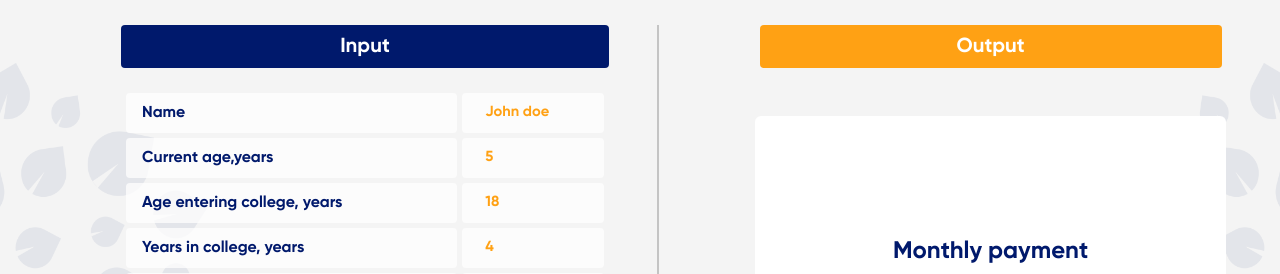
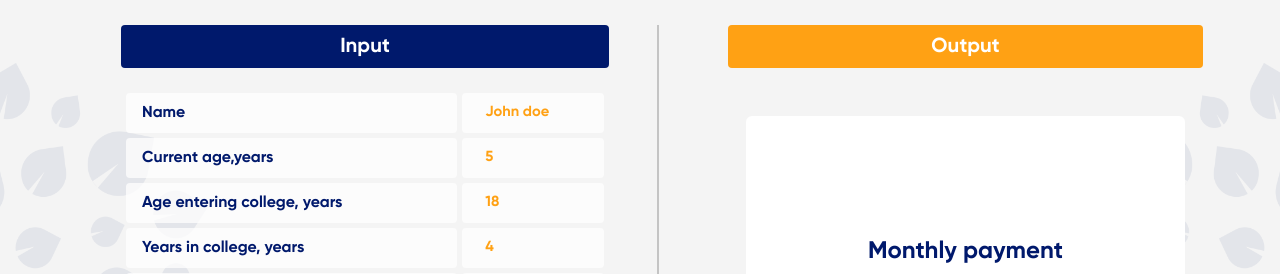
Before and after one commit to okay-head/Wealthsurance-files, a plain HTML site: page college_expenses_result.html in a window 1280 px wide. Shown: the part 186-460 px from the top of the page. Drawn offline with Linux system fonts and the light colour scheme.

Commit message:
made changes

```diff
--- a/college_expenses_result.html
+++ b/college_expenses_result.html
@@ -114,7 +114,7 @@
                <a href="#" class="red-btn re-calc-btn" id="re-calc">Re-calculate</a>
             </section>
 
-            <section class="output annuity-output">
+            <section class="output annuity-output college-output">
                <h4 class="output-header">Output</h4>
                <div class="result">
                   <p>Monthly payment</p>
@@ -184,6 +184,7 @@
    <!-- <script src="scripts/college_expenses.js"></script> -->
    <script>
       fadeInResult();
+      reEnter('college_expenses.html');
 // gotoPage(2);
    </script>
 </body>
--- a/scripts/fna.js
+++ b/scripts/fna.js
@@ -395,6 +395,8 @@ function reCalculate() {
    });
 }
 
+
+
 //____ Objects and collections
 
 let fna = {
--- a/scripts/refi.js
+++ b/scripts/refi.js
@@ -25,6 +25,7 @@ function animateTable(val){
    }
 }
 
+// ----------- ⬆ for ammortization table -----------
 
 //functions
 function pgLocalStorage() {
--- a/scripts/shared.js
+++ b/scripts/shared.js
@@ -24,7 +24,7 @@ function updateLoader(page, pages) {
       .text(text + "%");
 }
 
-$(".brand,.re-enter").on('click',() => {
+$(".brand").on('click',() => {
    window.open("index.html", "_self");
    // @change
 });
@@ -38,7 +38,11 @@ function fadeInResult() {
       })
    }
 
-
+function reEnter(page) {
+   $('.re-enter').on('click',()=>{
+      window.open(page,'_self');
+   })
+}
 
 // initialize siema
 // function initSiema() {}    /*causing bugs*/
--- a/stylesheets/main.css
+++ b/stylesheets/main.css
@@ -600,7 +600,7 @@ input:focus {
 
 .output-header {
    background-color: var(--main-primary3) !important;
-   width: 80%;
+   width: 90%;
    margin: 0 auto;
 }
 .re-enter {
@@ -765,6 +765,11 @@ input:focus {
    width: 40%;
 }
 
+/* college */
+.college-output{
+   width: 105%;
+}
+
 /* ---breakpoints--- */
 @media screen and (max-width: 1340px) {
    .navigation {
```
Also changed, not shown: annuity_result.html (+1 -0 lines), college_expenses.html (+3 -5 lines), fna_result.html (+1 -0 lines), netWorth_result.html (+1 -0 lines), refi_result.html (+1 -0 lines), retirement_result.html (+1 -0 lines), termInsurance_result.html (+1 -0 lines), scripts/college.js (added).
